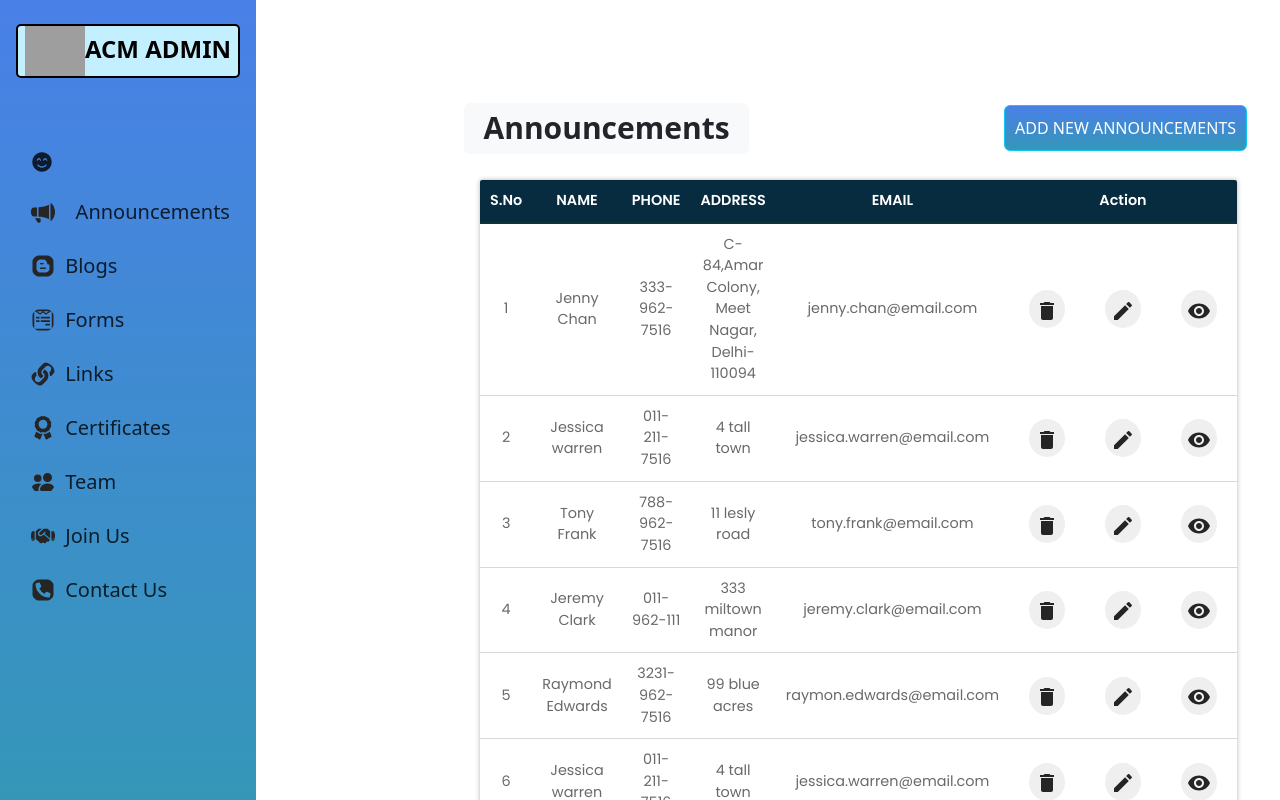
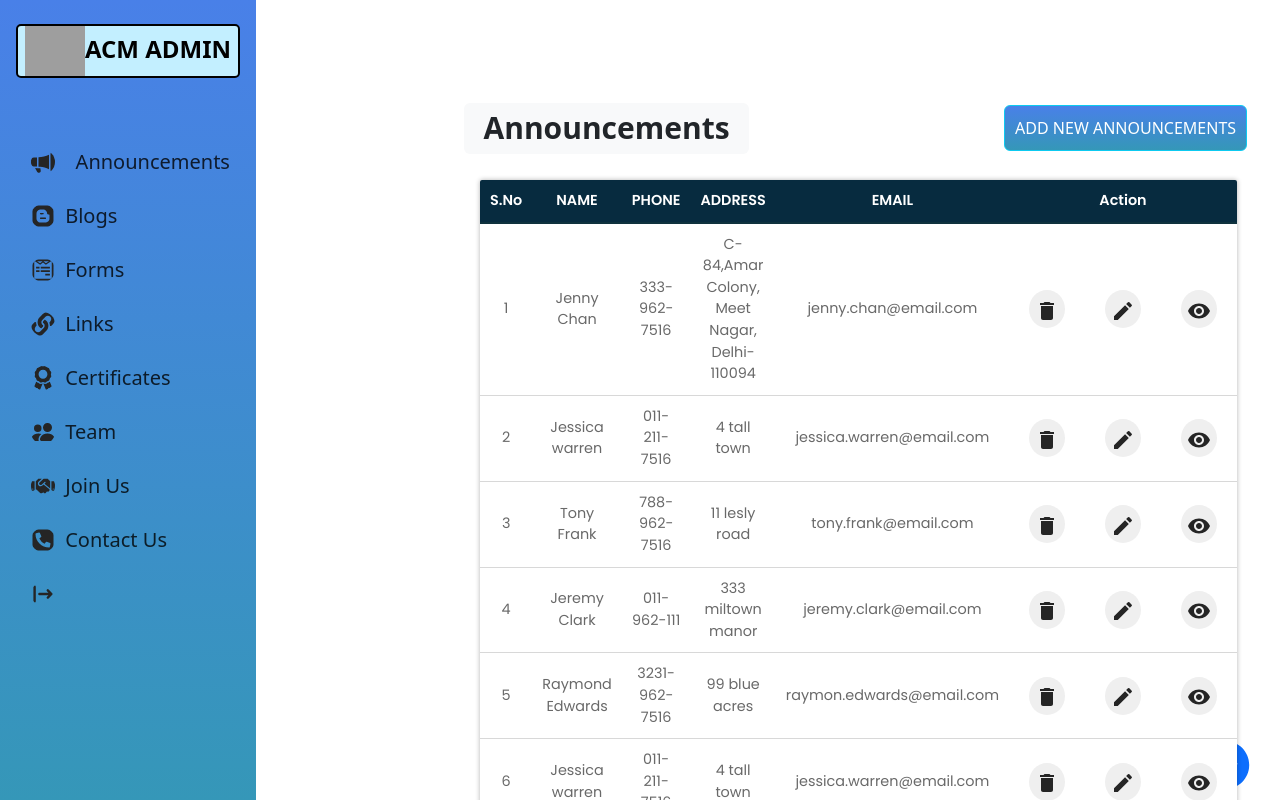
Before and after one commit to usict-acm/ACM-Frontend, a React (Create React App) app: page / in a window 1280 px wide. Shown: the top 800 px of the page. Built offline with nearby package versions, Linux system fonts and the light colour scheme; grey boxes are pictures that could not be loaded.

Commit message:
added logut button and bottom to to button

```diff
--- a/src/Components/Assests/CSS/icons.css
+++ b/src/Components/Assests/CSS/icons.css
@@ -39,5 +39,5 @@
     background-color: rgb(255, 255, 255);
 }
 .iconss:hover{
-    color: #ffffff !important;
+    color: #5dbbff !important;
 }
--- a/src/Components/Assests/CSS/sidebar.css
+++ b/src/Components/Assests/CSS/sidebar.css
@@ -9,11 +9,9 @@
     min-width: 250px;
     max-width: 280px;
     background: rgb(34, 154, 195);
-    background: linear-gradient(
-      0deg,
-      rgb(53, 151, 184) 0%,
-      rgb(73, 128, 232) 100%
-    );
+    background: linear-gradient(0deg,
+            rgb(53, 151, 184) 0%,
+            rgb(73, 128, 232) 100%);
     padding-top: 1.5rem;
     height: 200px;
     position: fixed;
@@ -53,6 +51,7 @@
     border-radius: 2rem;
     color: #000000 !important;
 }
+
 .navLinks:hover {
     /* background-color: rgb(255, 255, 255); */
     border-right: 3px;
@@ -100,3 +99,18 @@ img {
     /* max-width: 100%; */
     height: 50px;
 }
+
+.gotopbutton {
+    position: fixed;
+    width: 50px;
+    height: 50px;
+    bottom: 10px;
+    background: #28c06a00;
+    right: 30px;
+    text-decoration: none;
+    text-align: center;
+    border-radius: 100%;
+    line-height: 50px;
+    color: linear-gradient(0deg, rgb(255, 255, 255) 0%, rgb(74, 137, 255) 100%);
+    font-size: 30px;
+}
--- a/src/Components/Sidebar.js
+++ b/src/Components/Sidebar.js
@@ -7,7 +7,10 @@ import { FaAward } from "react-icons/fa";
 import { BsFillPeopleFill } from "react-icons/bs";
 import { FaHandshake } from "react-icons/fa";
 import { FaPhoneSquareAlt } from "react-icons/fa";
-import { FaSmileBeam } from "react-icons/fa";
+// import { BiLogOut } from "react-icons/bi";
+// import { FiLogout } from "react-icons/fi";
+import { HiLogout } from "react-icons/hi";
+import { FaArrowAltCircleUp } from "react-icons/fa";
 import "./Assests/CSS/sidebar.css";
 import { Link } from "react-router-dom";
 import TableDesktopMain from "./TableDesktopMain";
@@ -33,10 +36,6 @@ const Sidebar = () => {
           ACM ADMIN
         </h3>
         {/* <hr {width: 60%;margin-left: auto;margin-right: auto;}> */}
-        <a href="#" className="navLinkss">
-          &nbsp;&nbsp;&nbsp;
-          <FaSmileBeam className="iconsss" />{" "}
-        </a>
         <a href="#" className="navLinks">
           &nbsp;
           <BsFillMegaphoneFill className="icons" />
@@ -77,7 +76,15 @@ const Sidebar = () => {
           <FaPhoneSquareAlt className="icons" />
           Contact Us
         </a>
+        <a href="#" className="navLinkss">
+          &nbsp;<b>
+          <HiLogout className="icons" />{" "}</b>
+        </a>
       </div>
+      <a href="#" className="gotopbutton">
+          <FaArrowAltCircleUp className="gotopbutton" />
+
+        </a>
     </div>
   );
   // </Link>
```
